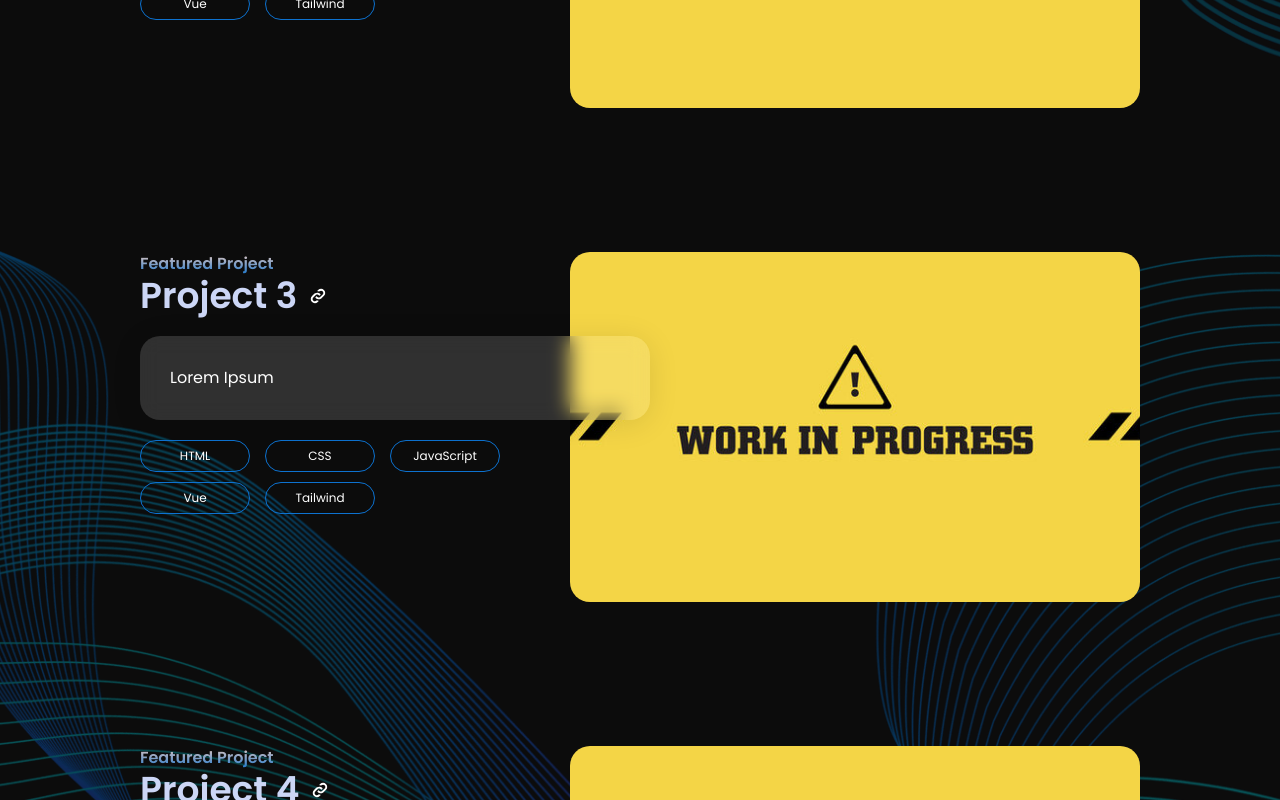
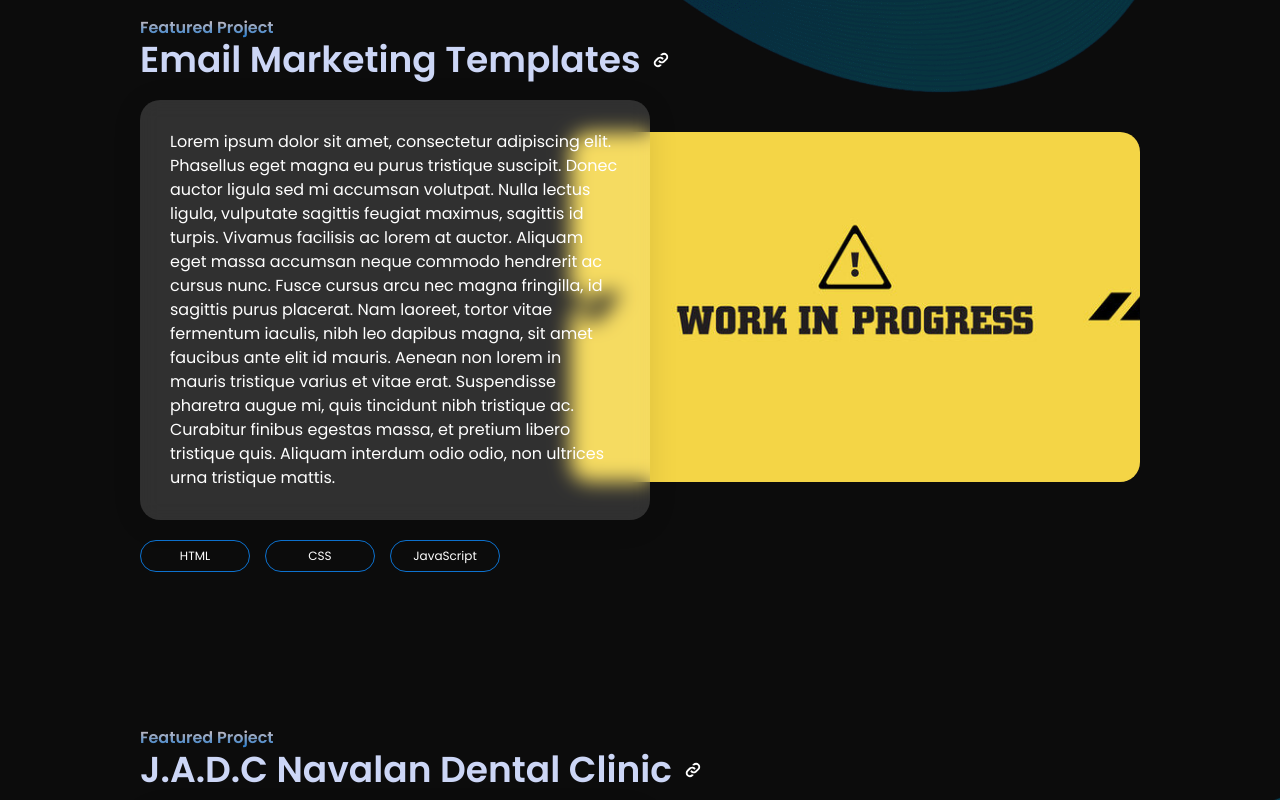
Before and after one commit to iRenanMatthew/portfolio-v1, a Vue app: page /projects in a window 1280 px wide. Shown: the part 1100-1900 px from the top of the page. Built offline with nearby package versions, Linux system fonts and the light colour scheme.

Commit message:
Adjust content for projects and  adding new projects

```diff
--- a/public/data/projects.json
+++ b/public/data/projects.json
@@ -1,29 +1,29 @@
 [
   {
     "id": 0,
-    "name": "Project 1",
-    "content": "Lorem Ipsum",
+    "name": "Website Portfolio",
+    "content": "Lorem ipsum dolor sit amet, consectetur adipiscing elit. Phasellus eget magna eu purus tristique suscipit. Donec auctor ligula sed mi accumsan volutpat. Nulla lectus ligula, vulputate sagittis feugiat maximus, sagittis id turpis. Vivamus facilisis ac lorem at auctor. Aliquam eget massa accumsan neque commodo hendrerit ac cursus nunc. Fusce cursus arcu nec magna fringilla, id sagittis purus placerat. Nam laoreet, tortor vitae fermentum iaculis, nibh leo dapibus magna, sit amet faucibus ante elit id mauris. Aenean non lorem in mauris tristique varius et vitae erat. Suspendisse pharetra augue mi, quis tincidunt nibh tristique ac. Curabitur finibus egestas massa, et pretium libero tristique quis. Aliquam interdum odio odio, non ultrices urna tristique mattis.",
     "image": "wip-image.jpg",
     "tags": ["HTML", "CSS", "JavaScript", "Vue", "Tailwind"]
   },
   {
     "id": 2,
-    "name": "Project 2",
-    "content": "Lorem Ipsum",
+    "name": "Email Marketing Templates",
+    "content": "Lorem ipsum dolor sit amet, consectetur adipiscing elit. Phasellus eget magna eu purus tristique suscipit. Donec auctor ligula sed mi accumsan volutpat. Nulla lectus ligula, vulputate sagittis feugiat maximus, sagittis id turpis. Vivamus facilisis ac lorem at auctor. Aliquam eget massa accumsan neque commodo hendrerit ac cursus nunc. Fusce cursus arcu nec magna fringilla, id sagittis purus placerat. Nam laoreet, tortor vitae fermentum iaculis, nibh leo dapibus magna, sit amet faucibus ante elit id mauris. Aenean non lorem in mauris tristique varius et vitae erat. Suspendisse pharetra augue mi, quis tincidunt nibh tristique ac. Curabitur finibus egestas massa, et pretium libero tristique quis. Aliquam interdum odio odio, non ultrices urna tristique mattis.",
     "image": "wip-image.jpg",
-    "tags": ["HTML", "CSS", "JavaScript", "Vue", "Tailwind"]
+    "tags": ["HTML", "CSS", "JavaScript"]
   },
   {
     "id": 3,
-    "name": "Project 3",
-    "content": "Lorem Ipsum",
+    "name": "J.A.D.C Navalan Dental Clinic",
+    "content": "Lorem ipsum dolor sit amet, consectetur adipiscing elit. Phasellus eget magna eu purus tristique suscipit. Donec auctor ligula sed mi accumsan volutpat. Nulla lectus ligula, vulputate sagittis feugiat maximus, sagittis id turpis. Vivamus facilisis ac lorem at auctor. Aliquam eget massa accumsan neque commodo hendrerit ac cursus nunc. Fusce cursus arcu nec magna fringilla, id sagittis purus placerat. Nam laoreet, tortor vitae fermentum iaculis, nibh leo dapibus magna, sit amet faucibus ante elit id mauris. Aenean non lorem in mauris tristique varius et vitae erat. Suspendisse pharetra augue mi, quis tincidunt nibh tristique ac. Curabitur finibus egestas massa, et pretium libero tristique quis. Aliquam interdum odio odio, non ultrices urna tristique mattis.",
     "image": "wip-image.jpg",
     "tags": ["HTML", "CSS", "JavaScript", "Vue", "Tailwind"]
   },
   {
     "id": 4,
-    "name": "Project 4",
-    "content": "Lorem Ipsum",
+    "name": "Vhen Van For Rent",
+    "content": "Lorem ipsum dolor sit amet, consectetur adipiscing elit. Phasellus eget magna eu purus tristique suscipit. Donec auctor ligula sed mi accumsan volutpat. Nulla lectus ligula, vulputate sagittis feugiat maximus, sagittis id turpis. Vivamus facilisis ac lorem at auctor. Aliquam eget massa accumsan neque commodo hendrerit ac cursus nunc. Fusce cursus arcu nec magna fringilla, id sagittis purus placerat. Nam laoreet, tortor vitae fermentum iaculis, nibh leo dapibus magna, sit amet faucibus ante elit id mauris. Aenean non lorem in mauris tristique varius et vitae erat. Suspendisse pharetra augue mi, quis tincidunt nibh tristique ac. Curabitur finibus egestas massa, et pretium libero tristique quis. Aliquam interdum odio odio, non ultrices urna tristique mattis.",
     "image": "wip-image.jpg",
     "tags": ["HTML", "CSS", "JavaScript", "Vue", "Tailwind"]
   }
--- /dev/null
+++ b/src/components/Projects/EmailPreview.vue
@@ -0,0 +1,6 @@
+<template>
+
+</template>
+
+<script setup>
+</script>
--- a/src/views/ProjectsView.vue
+++ b/src/views/ProjectsView.vue
@@ -4,16 +4,16 @@
         <CategoryTitle title="PROJECTS" size="5xl" tag="h1"/>
 
         <div class="project-card-wrapper mt-36">
-          <div class="project-card" v-for="project in projects" :key="project.id">
-            <div class="pc-info">
-              <div class="pc-info_name">
+          <div class="project-showcase" v-for="project in projects" :key="project.id">
+            <div class="pc-header mb-5">
                 <h3 class="custom-bg-text-gradient font-semibold text-base">Featured Project</h3>
                 <p class="text-4xl font-semibold text-[#CCD6F6] cursor-pointer">{{ project.name }}
                   <span class="inline-block">
                     <svg fill="#FFFFFF" xmlns="http://www.w3.org/2000/svg" width="24px" height="24px" viewBox="0 0 100 100" xml:space="preserve"><g id="SVGRepo_bgCarrier" stroke-width="0"></g><g id="SVGRepo_tracerCarrier" stroke-linecap="round" stroke-linejoin="round"></g><g id="SVGRepo_iconCarrier"> <g> <g> <path d="M51.5,69.4c-0.9-0.1-1.7-0.2-2.6-0.4c-0.9-0.2-1.8-0.4-2.7-0.7c-0.5-0.2-1.1-0.1-1.5,0.3l-0.6,0.6 c-3.6,3.6-9.4,4-13.3,0.7c-4.2-3.7-4.4-10.1-0.5-14l9.5-9.5c1.2-1.2,2.7-2.1,4.3-2.5c2-0.5,4.1-0.4,6,0.4c1.2,0.5,2.3,1.2,3.2,2.1 c0.5,0.5,0.9,1.1,1.2,1.7c0.5,0.8,1.6,1,2.3,0.3c1.1-1.1,2.6-2.6,3.5-3.5c0.5-0.5,0.6-1.3,0.1-1.9c-0.5-0.7-1.1-1.4-1.7-2 c-0.9-0.9-1.9-1.7-3-2.4c-1.8-1.1-3.8-1.9-5.8-2.3c-3.9-0.8-8.1-0.2-11.7,1.8c-1.4,0.8-2.7,1.7-3.9,2.9l-9.2,9.2 c-6.6,6.6-7.1,17.3-0.8,24.1c6.7,7.2,17.9,7.4,24.8,0.5l3.1-3.1C53.2,71,52.7,69.5,51.5,69.4z"></path> </g> <g> <path d="M74.5,24.5c-6.8-6.3-17.6-5.8-24.1,0.8L47.5,28c-0.9,0.9-0.3,2.3,0.9,2.4c1.8,0.1,3.5,0.5,5.3,1.1 c0.5,0.2,1.1,0,1.5-0.3l0.6-0.6c3.6-3.6,9.4-4,13.3-0.7c4.2,3.7,4.4,10.1,0.5,14l-9.5,9.5c-1.2,1.2-2.7,2.1-4.3,2.5 c-2,0.5-4.1,0.4-6-0.4c-1.2-0.5-2.3-1.2-3.2-2.1c-0.5-0.5-0.9-1-1.2-1.6c-0.5-0.8-1.6-1-2.3-0.3l-3.5,3.5 c-0.5,0.5-0.6,1.3-0.1,1.9c0.5,0.7,1.1,1.4,1.7,2c0.9,0.9,1.9,1.7,3,2.4C46,62.3,48,63,50,63.4c3.9,0.8,8.1,0.2,11.7-1.8 c1.4-0.8,2.7-1.7,3.9-2.9l9.5-9.5C81.8,42.4,81.7,31.1,74.5,24.5z"></path> </g> </g> </g></svg> </span>
                 </p>
-
             </div>
+            <div class="project-card">
+              <div class="pc-content-wrapper">
                 <div class="pc-info_content">
                   <p>{{project.content }}</p>
                 </div>
@@ -21,7 +21,8 @@
                   <p class="tags-pill" v-for="tag in project.tags" :key="tag">{{ tag }}</p>
                 </div>
               </div>
-            <img class="pc-img" :src="imagePath(project.image, 'projects')" />
+              <img class="pc-img mt-8 md:mt-1 sm:mt-1" :src="imagePath(project.image, 'projects')" />
+            </div>
           </div>
         </div>
 
@@ -69,10 +70,10 @@ onMounted(()=>{
   gap: 20px;
 }
 
-.project-card:not(:last-child) {
+.project-showcase:not(:last-child) {
   margin: 0 0 144px 0;
 }
-.pc-info{
+.pc-content-wrapper{
   flex-grow: 1;
   display: flex;
   flex-direction: column;
@@ -106,13 +107,18 @@ onMounted(()=>{
     width: 100%;
   }
 
+  .project-showcase,
+  .project-card{
+    width: 100%;
+    max-width: 570px;
+    margin: 0 auto 100px auto !important;
+  }
+
+
   .project-card{
     display: flex;
-    width: 100%;
-    max-width: 570px;
     flex-flow: column-reverse;
     gap: 20px;
-    margin: 0 auto 100px auto !important;
   }
 
   .pc-info_content{
```
Lines whose indentation alone changed are shown as unchanged.
